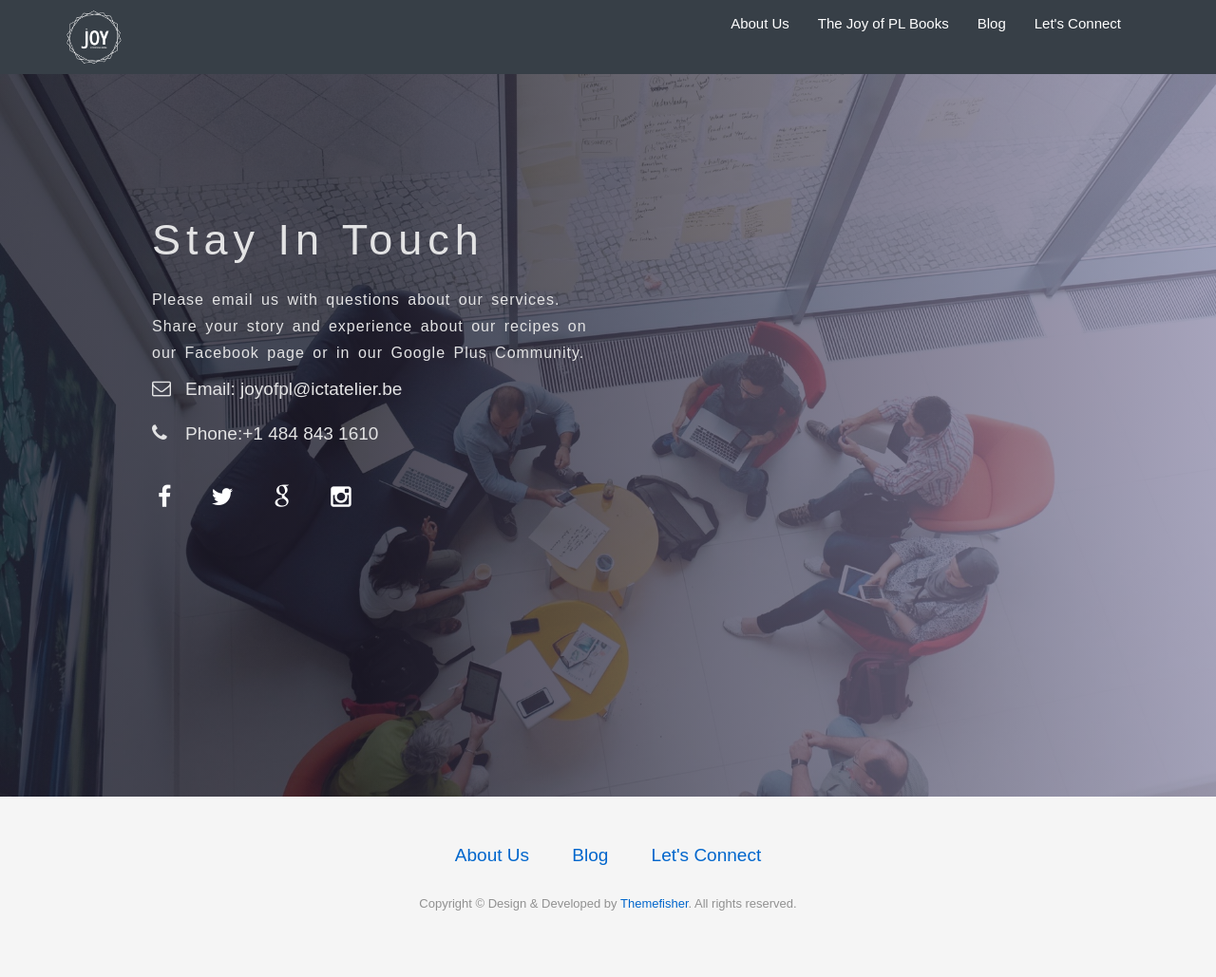
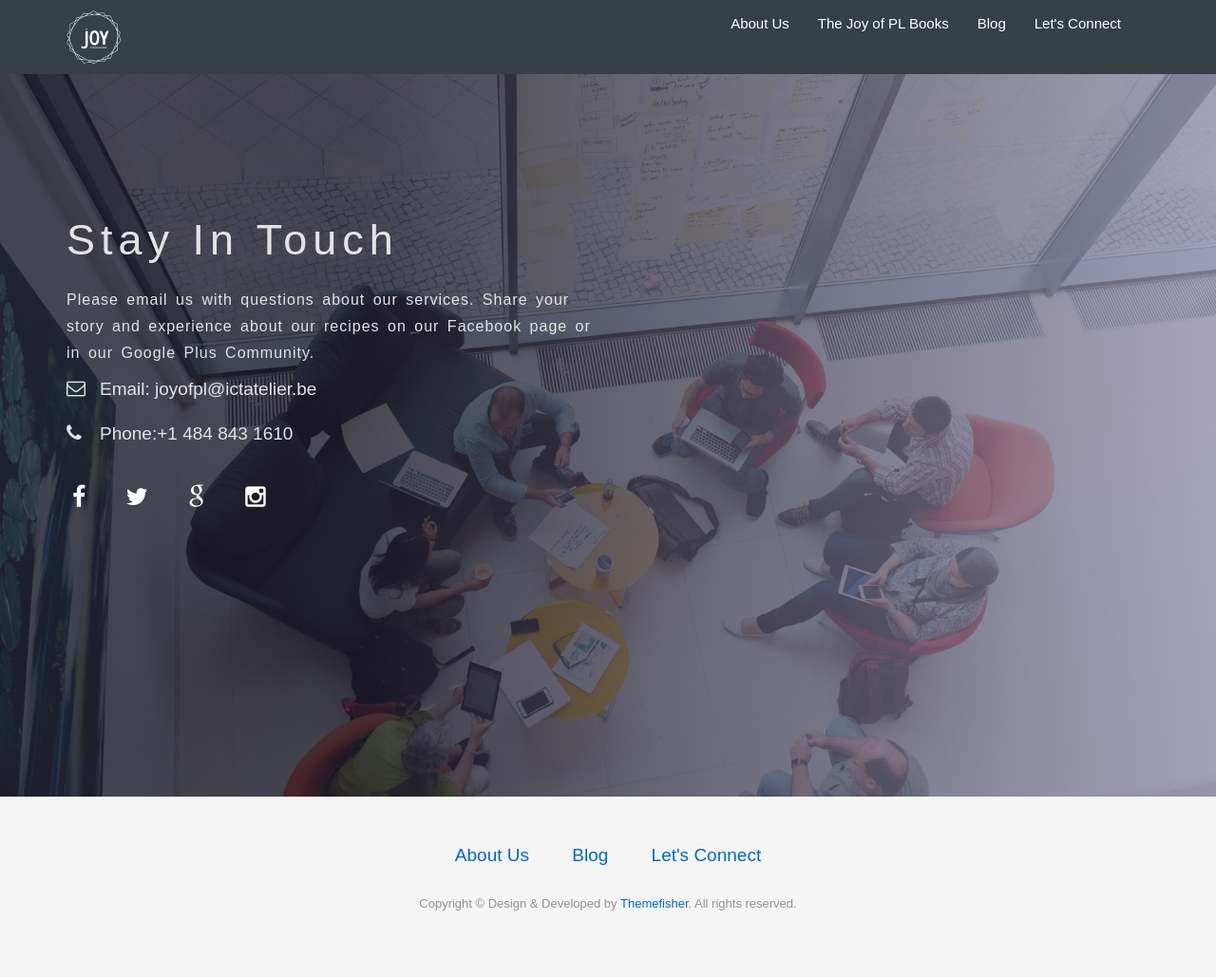
Before and after one commit to meesterkurt/joyofprofessionallearning, a Jekyll site: the page built from contact.html, in a window 1280 px wide. Shown: the whole page at 95% size. Built offline with Jekyll 4.4.1, drawn with Linux system fonts in a browser that asks for light colours; nearby versions of some CDN libraries.

Commit message:
Update airspace.css

```diff
--- a/css/airspace.css
+++ b/css/airspace.css
@@ -388,7 +388,6 @@ text
 #global-header .block {
   color: #E3E3E4;
   margin: 0 auto;
-  padding-left: 90px;
   text-align: left;
 }
 #global-header .block h1 {
```
